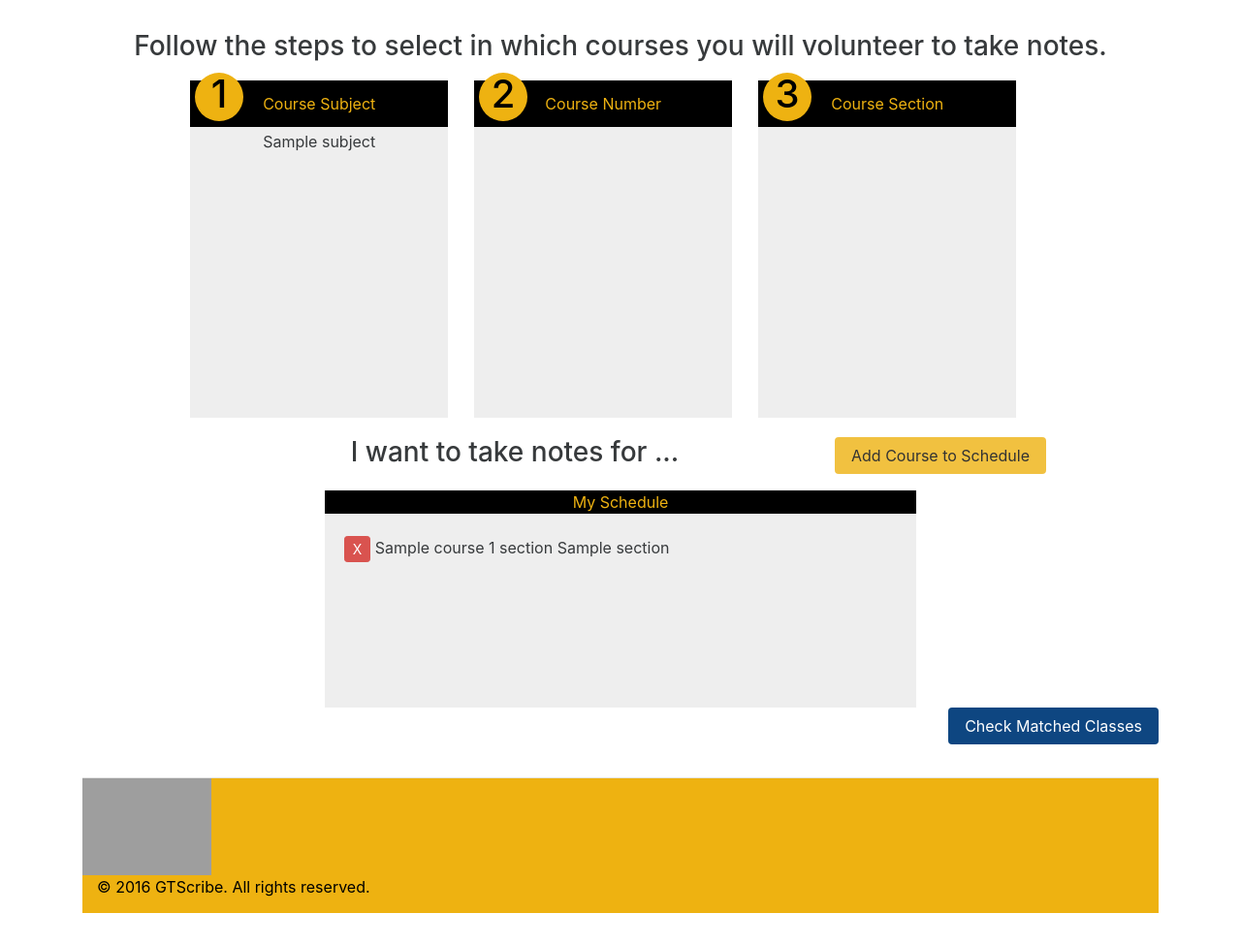
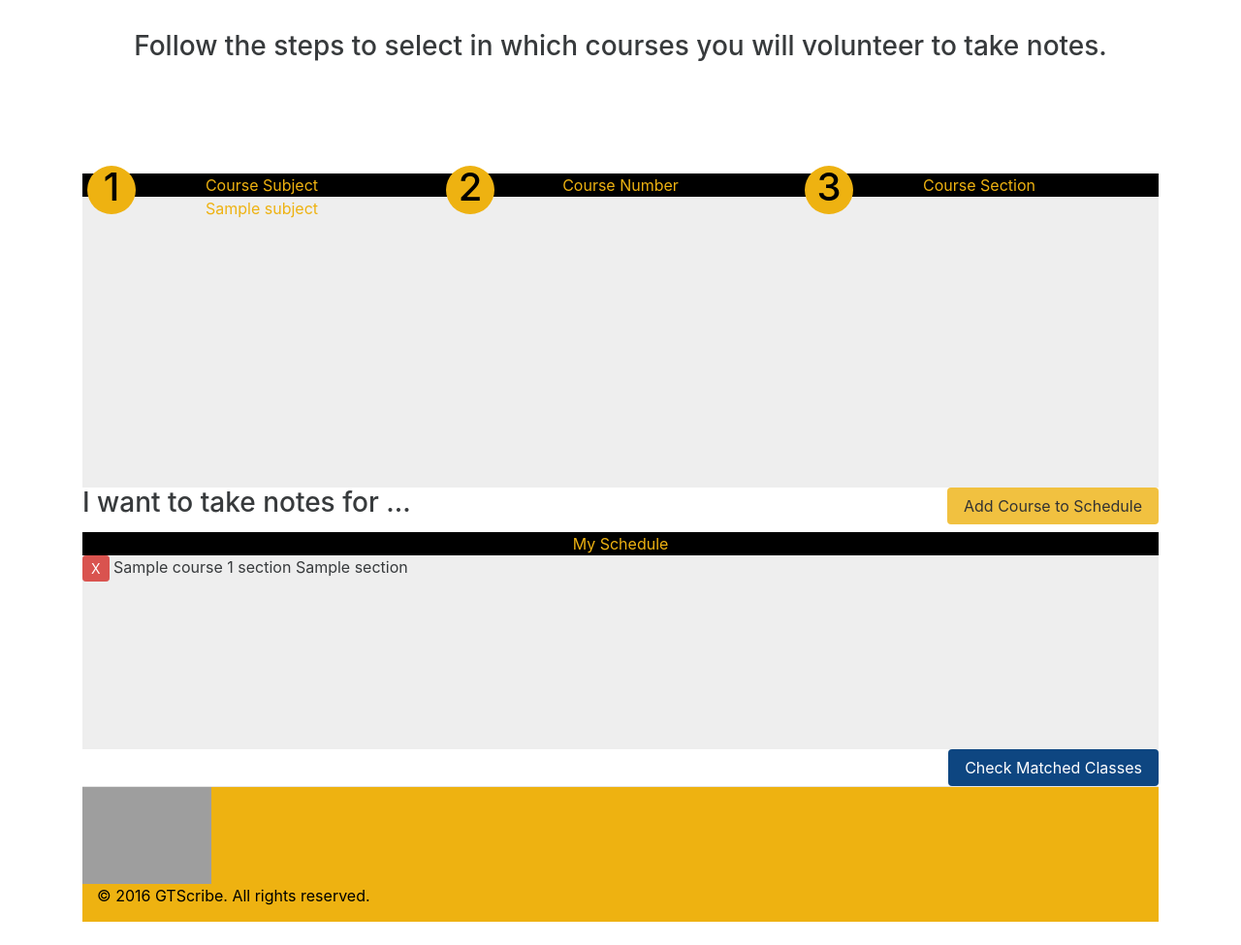
Before and after one commit to JuniorDesign/gt-scribe, a Flask app: template scribe/templates/enrollment.html in a window 1280 px wide. Shown: the part 91-1066 px from the top of the page at 97% size. Before the commit the page ends 1033 px from the top, so only its background shows below. Run offline with Flask 2, Linux system fonts and the light colour scheme; the template is opened without the code that fills it: most values are stand-ins (such as "Sample title", 1, 10 or a date in 2020); some libraries are stand-ins or nearby versions; grey boxes are pictures that could not be loaded.

Commit message:
removed padding

```diff
--- a/scribe/static/styles/select-courses.css
+++ b/scribe/static/styles/select-courses.css
@@ -5,8 +5,12 @@
 
 /* Select courses */
 #selectClass {
-	width: 80%;
-	margin: auto;
+	/*width: 80%;*/
+	/*margin: auto;*/
+}
+
+.block{
+	padding: 0px;
 }
 
 .titleBlock {
@@ -18,7 +22,7 @@
 }
 
 .titleBlock .step{
-	padding: 12px;
+	/*padding: 12px;*/
 	z-index: 999;
 	position: relative;
 }
@@ -38,7 +42,7 @@
 }
 
 .scroll {
-	width: 100%;
+	/*width: 100%;*/
 	height: 300px;
 	overflow: scroll;
 	display: block;
@@ -47,17 +51,17 @@
 
 .courseBlock {
 	float: left;
-	display: block;
-	width: 30%;
-	height: 100%;
+	/*display: block;*/
+	/*width: 30%;*/
+	/*height: 100%;*/
 	text-align: center;
 }
 
 .courseSubject, .courseNumber {
-	margin-right: 3%;
+	/*margin-right: 3%;*/
 }
 
-.selectedCourseBlock {
+/*.selectedCourseBlock {
 	height: 60px;
 	display:block;
 	margin: auto;
@@ -70,7 +74,7 @@
 	height: 75px;
 	padding-top: 20px;
 	text-align: center;
-}
+}*/
 
 .currCourse h3 {
 	margin-bottom: 15px;
@@ -91,7 +95,7 @@
 }
 
 .mySchedule {
-	width: 55%;
+	/*width: 55%;*/
 	margin: auto;
 	/*min-height: 200px;*/
 	/*background-color: rgb(169, 170, 174);*/
@@ -112,13 +116,13 @@
 }*/
 
 .scroll {
-	padding: 3px 0;
+	/*padding: 3px 0;*/
 }
 
 .enrolledCourse {
 	display: block;
-	width: 100%;
-	padding: 20px;
+	/*width: 100%;
+	padding: 20px;*/
 	margin-bottom: 5px;
 }
 
--- a/scribe/templates/partials/enroll-courses-template.html
+++ b/scribe/templates/partials/enroll-courses-template.html
@@ -1,14 +1,13 @@
 <!--enroll-courses-template.html-->
 
-<form id="selectClass">
-	<div class="courseBlock courseSubject">
+<!--form id="selectClass"-->
+	<!--div class="courseBlock courseSubject">
 		<div class="titleBlock">
 			<h1>1</h1>
 			<div class="step">Course Subject</div>
 		</div>
 		<div class="scroll">
 			{% for subject in subjects %}
-			<!--loop.index0 starts at index 0, loop.index starts at 1-->
 			    <div class="subject" id="{{subjects[loop.index0]}}">{{subjects[loop.index0]}}</div>
 			{% endfor %}
 		</div>
@@ -28,8 +27,8 @@
 		</div>
 		<div class="scroll">
 		</div>
-	</div>
-	<div class="selectedCourseBlock">
+	</div-->
+	<!--div class="selectedCourseBlock">
 		<div class="currCourse">
 			<h3>
 				I want to {% if userType == "REQUESTER" %} receive{% else %} take{% endif %} notes for
@@ -39,11 +38,11 @@
 			<button type="submit" class="btn btn-style">Add Course to Schedule</button>
 			</h3>
 		</div>
-	</div>
-</form>
+	</div-->
+<!--/form-->
 
 
-<div class="mySchedule">
+<!--div class="mySchedule">
 	<div class="titleBlock">
 		My Schedule
 	</div>
@@ -59,4 +58,80 @@
 
 <a href="my-classes" class="btn matchButton" role="button">Check Matched Classes</a>
 <br />
+<br /-->
+
+
+
+
 <br />
+<br />
+<br />
+<br />
+
+<form id="selectClass">
+<div class="container-fluid">
+            <div class="row">
+                <div class="col-sm-4 courseSubject block">
+                    <div id="matches"><!--span-->
+                        <div class="titleBlock">
+							<h1>1</h1>
+							<div class="step">Course Subject</div>
+								<div class="scroll">
+									{% for subject in subjects %}
+									<!--loop.index0 starts at index 0, loop.index starts at 1-->
+									    <div class="subject" id="{{subjects[loop.index0]}}">{{subjects[loop.index0]}}</div>
+									{% endfor %}
+								</div>
+						</div>
+                    <!--/span--></div>
+                </div>
+
+                <div class="col-sm-4 courseNumber block">
+                    <div id="unmatched"><!--span-->
+                        <div class="titleBlock">
+							<h1>2</h1>
+							<div class="step">Course Number</div>
+							<div class="scroll">
+							</div>
+						</div>
+                    <!--/span--></div>
+                </div>
+
+                <div class="col-sm-4 courseSection block">
+                    <div id="unmatched"><!--span-->
+                        <div class="titleBlock">
+							<h1>3</h1>
+							<div class="step">Course Section</div>
+							<div class="scroll">
+							</div>
+						</div>
+                    <!--/span--></div>
+                </div>
+
+                <div class="col-sm-12 selectedCourseBlock block">
+                	<div class="currCourse">
+						<h3>
+							I want to {% if userType == "REQUESTER" %} receive{% else %} take{% endif %} notes for
+							<div id="currCourse">...</div>
+							<button type="submit" class="btn btn-style">Add Course to Schedule</button>
+						</h3>
+					</div>
+                </div>
+
+                <div class="col-sm-12 mySchedule block">
+                	<div class="titleBlock">
+						My Schedule
+					</div>
+					<div class="scroll">
+						{% for course in myCourses %}
+							<div class="enrolledCourse" crn="{{course['crn']}}">
+								<button class="btn btn-danger btn-sm delete" id="{{course['crn']}}">X</button>
+								{{course.subject}} {{course.course_number}} section {{course.section}}
+							</div>
+						{% endfor %}
+					</div>
+                </div>
+            </div>
+        </div>
+        <a href="my-classes" class="btn matchButton" role="button">Check Matched Classes</a>
+</form>
```
